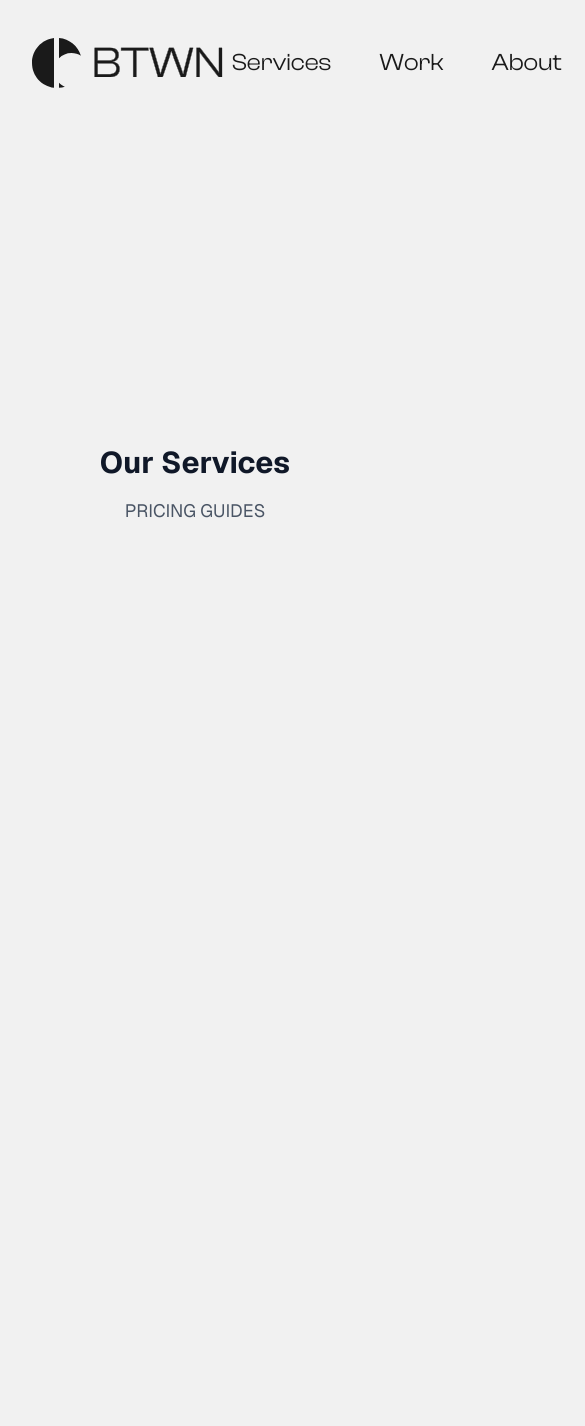
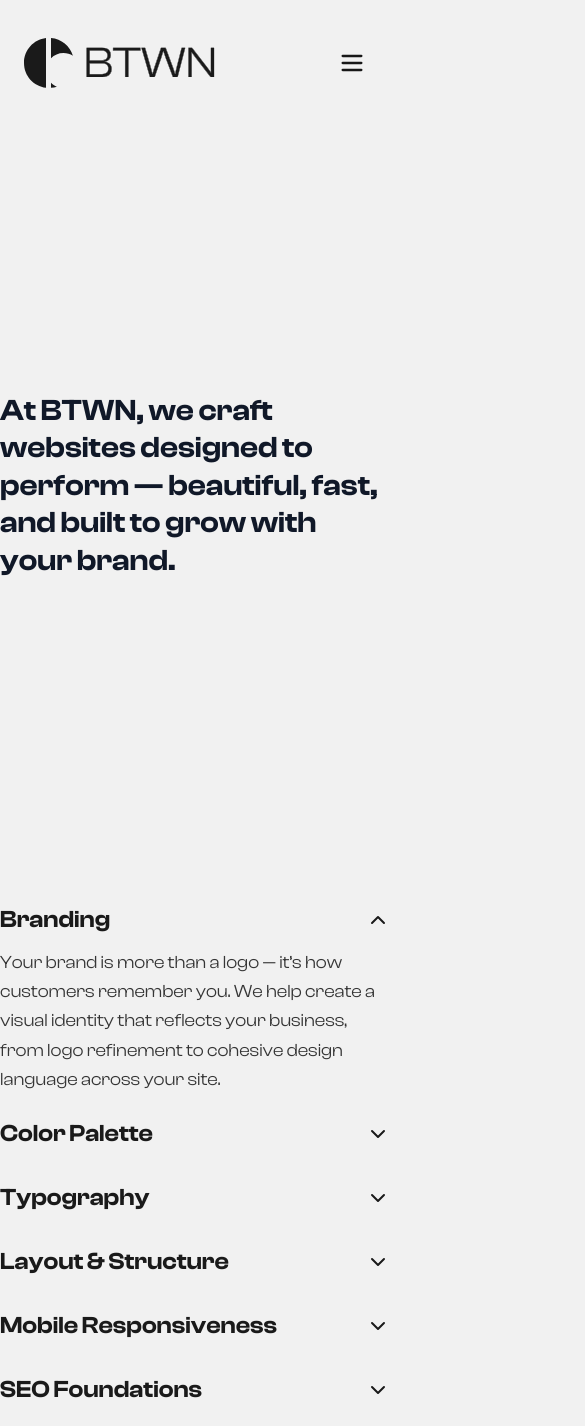
Before and after one commit to MrSalt123/btwn-site, a Next.js app: page /services in a window 390 px wide. Shown: the top 1426 px of the page, 585 px wide, since content can reach past the window. Before the commit the page ends 844 px from the top, so only its background shows below. Built offline with nearby package versions, Linux system fonts and the light colour scheme.

Commit message:
services page and mobile navbar

```diff
--- a/package.json
+++ b/package.json
@@ -10,8 +10,10 @@
   },
   "dependencies": {
     "@lottiefiles/react-lottie-player": "^3.6.0",
+    "@splinetool/react-spline": "^4.0.0",
     "@tsparticles/react": "^3.0.0",
     "framer-motion": "^12.10.5",
+    "lucide-react": "^0.510.0",
     "next": "15.3.1",
     "react": "^19.0.0",
     "react-dom": "^19.0.0",
--- a/src/app/globals.css
+++ b/src/app/globals.css
@@ -88,3 +88,18 @@ body {
   font-style: normal;
   font-display: swap;
 }
+
+@keyframes fade-in-scale {
+  0% {
+    opacity: 0;
+    transform: scale(0.95);
+  }
+  100% {
+    opacity: 1;
+    transform: scale(1);
+  }
+}
+
+.animate-fade-in-scale {
+  animation: fade-in-scale 0.4s ease-out forwards;
+}
--- a/src/app/services/page.tsx
+++ b/src/app/services/page.tsx
@@ -1,19 +1,26 @@
+"use client";
+
+import Accordion from "@/components/Accordion";
+
+export default function Home() {
+  return (
+    <div className="font-display">
+      {/* Hero Section (approx. 90% of viewport height) */}
+      <section className="min-h-[85vh] w-full flex items-center justify-center">
+        <div className="grid grid-cols-1 md:grid-cols-2 w-full max-w-7xl">
+          {/* Text on the Left */}
+          <div className="flex flex-col justify-center">
+            <h1 className="text-3xl md:text-5xl font-bold text-gray-900 leading-tight">
+              At BTWN, we craft websites designed to perform — beautiful, fast, and built to grow with your brand.
+            </h1>
+          </div>
 
 
-export default function Home() {
+          <div></div>
+        </div>
+      </section>
 
-    return (
-      <div className="font-[family-name:var(--font-geist-sans)]">
-
-        <main className="flex h-[85vh] flex-col items-center justify-center px-6 text-center">
-        <h1 className="text-3xl md:text-5xl font-bold text-gray-900">
-          Our Services
-        </h1>
-
-        <p className="mt-4 max-w-lg text-lg text-gray-600">
-          PRICING GUIDES
-        </p>
-      </main>
-      </div>
-    );
-  }
+        <Accordion />
+    </div>
+  );
+}
--- /dev/null
+++ b/src/components/Accordion.tsx
@@ -0,0 +1,92 @@
+"use client";
+
+import { useState } from "react";
+import { ChevronDown } from "lucide-react";
+import { motion } from "framer-motion";
+import Image from "next/image";
+
+const sections = [
+    {
+        title: "Branding",
+        image: "/3dmodel_1.jpg",
+        content:
+            "Your brand is more than a logo — it’s how customers remember you. We help create a visual identity that reflects your business, from logo refinement to cohesive design language across your site.",
+    },
+    {
+        title: "Color Palette",
+        image: "/3dmodel_1.jpg",
+        content:
+            "Color sets the tone. We build palettes that feel modern, accessible, and on-brand — with contrast that ensures readability and a style that feels unmistakably yours.",
+    },
+    {
+        title: "Typography",
+        image: "/3dmodel_1.jpg",
+        content:
+            "Clean, professional type can instantly elevate your site. We choose fonts that pair well, scale nicely across devices, and reinforce your brand personality.",
+    },
+    {
+        title: "Layout & Structure",
+        image: "/3dmodel_1.jpg",
+        content:
+            "We follow proven UX principles to guide your visitors through the site — using spacing, grids, and hierarchy to make your content effortless to navigate.",
+    },
+    {
+        title: "Mobile Responsiveness",
+        image: "/3dmodel_1.jpg",
+        content:
+            "Over half of web traffic comes from phones — so every site we make is mobile-first. We test on real devices and ensure everything feels fast, intuitive, and smooth.",
+    },
+    {
+        title: "SEO Foundations",
+        image: "/3dmodel_1.jpg",
+        content:
+            "Our builds start with semantic HTML, meta tags, and clean structure that helps search engines find and rank your site — a strong base for any future SEO strategy.",
+    },
+];
+
+export default function AccordionGrid() {
+    const [openIndex, setOpenIndex] = useState<number>(0);
+    const [imageKey, setImageKey] = useState<number>(0);
+
+    const toggle = (index: number) => {
+        setOpenIndex(openIndex === index ? -1 : index);
+        setImageKey((prev) => prev + 1);
+    };
+
+    return (
+        <motion.div
+            className="grid grid-cols-1 md:grid-cols-2 gap-12"
+            initial={{ opacity: 0, y: 60 }}
+            whileInView={{ opacity: 1, y: 0 }}
+            transition={{ duration: 0.6, ease: "easeOut" }}
+            viewport={{ once: true }}
+        >
+            {/* Left: PNG Render */}
+            <div></div>
+
+            {/* Right: Accordion */}
+            <div className="w-full max-w-xl text-left">
+                {sections.map((section, index) => (
+                    <div key={index} className="py-3">
+                        <button
+                            onClick={() => toggle(index)}
+                            className="flex justify-between items-center w-full font-semibold text-2xl"
+                        >
+                            {section.title}
+                            <ChevronDown
+                                className={`ml-2 transform transition-transform duration-300 ${openIndex === index ? "rotate-180" : ""
+                                    }`}
+                            />
+                        </button>
+                        <div
+                            className={`mt-2 text-neutral-600 text-lg leading-relaxed transition-all duration-300 overflow-hidden ${openIndex === index ? "max-h-[300px] opacity-100" : "max-h-0 opacity-0"
+                                }`}
+                        >
+                            <p className="pt-1">{section.content}</p>
+                        </div>
+                    </div>
+                ))}
+            </div>
+        </motion.div>
+    );
+}
--- a/src/components/Navbar.tsx
+++ b/src/components/Navbar.tsx
@@ -1,34 +1,42 @@
 'use client';
+
 import Image from 'next/image';
 import Link from 'next/link';
 import { useRouter } from 'next/navigation';
-import { useScroll } from '@/components/ScrollWrapper';   // ← path to your context
+import { useScroll } from '@/components/ScrollWrapper';
+import { useState } from 'react';
+import { Menu, X } from 'lucide-react'; // You can use other icons if you prefer
 
 export default function Navbar() {
   const router = useRouter();
-  const { visible, scrolled } = useScroll();              // ← get booleans here
+  const { visible, scrolled } = useScroll();
+  const [menuOpen, setMenuOpen] = useState(false);
+
+  const navItems = ['services', 'work', 'about', 'contact'];
 
   return (
     <div
       className={`
-        h-[15vh] sticky top-0 z-50 w-full p-8 transition-all duration-700 ease-in-out
+        h-[15vh] sticky top-0 z-50 w-full px-6 sm:px-8 transition-all duration-700 ease-in-out
         flex items-center justify-between
         ${visible ? 'translate-y-0 opacity-100' : '-translate-y-full opacity-0'}
         ${scrolled ? 'bg-neutral-100/70 backdrop-blur-sm' : 'bg-transparent'}
       `}
     >
+      {/* Logo */}
       <Image
         src="/btwnlogowtext.svg"
         alt="Btwn logo"
         className="cursor-pointer"
         width={200}
-        height={100}
+        height={200}
         priority
         onClick={() => router.push('/')}
       />
 
-      <nav className="flex gap-12 text-sm sm:text-xl">
-        {['services', 'work', 'about', 'contact'].map((item) => (
+      {/* Desktop Nav */}
+      <nav className="hidden md:flex gap-10 text-sm sm:text-xl">
+        {navItems.map((item) => (
           <Link
             key={item}
             href={`/${item}`}
@@ -38,6 +46,33 @@ export default function Navbar() {
           </Link>
         ))}
       </nav>
+
+      {/* Mobile Menu Toggle */}
+      <button
+        className="md:hidden text-neutral-900"
+        onClick={() => setMenuOpen(!menuOpen)}
+        aria-label="Toggle menu"
+      >
+        {menuOpen ? <X size={28} /> : <Menu size={28} />}
+      </button>
+
+      {/* Mobile Dropdown */}
+      {menuOpen && (
+        <div className="absolute top-[15vh] right-0 w-full bg-background py-6 shadow-md md:hidden z-40">
+          <div className="flex flex-col items-center gap-6">
+            {navItems.map((item) => (
+              <Link
+                key={item}
+                href={`/${item}`}
+                onClick={() => setMenuOpen(false)}
+                className="text-xl font-display capitalize"
+              >
+                {item}
+              </Link>
+            ))}
+          </div>
+        </div>
+      )}
     </div>
   );
 }
--- a/src/components/ServiceCards.tsx
+++ b/src/components/ServiceCards.tsx
@@ -7,7 +7,7 @@ import Card from "./Card";
 const tiers = [
     {
       name: "Starter Site",
-      price: "499",
+      price: "599",
       description: "Perfect for small businesses getting online.",
       features: [
         "1–4 Static Pages",
@@ -30,7 +30,7 @@ const tiers = [
     },
     {
       name: "Pro Site",
-      price: "1999",
+      price: "1599",
       description: "For businesses needing advanced features & scale.",
       features: [
         "Unlimited Pages",
```
Also changed, not shown: public/3dmodel_1.jpg (added), 1 other file (tests, documents, lock files or other folders).
